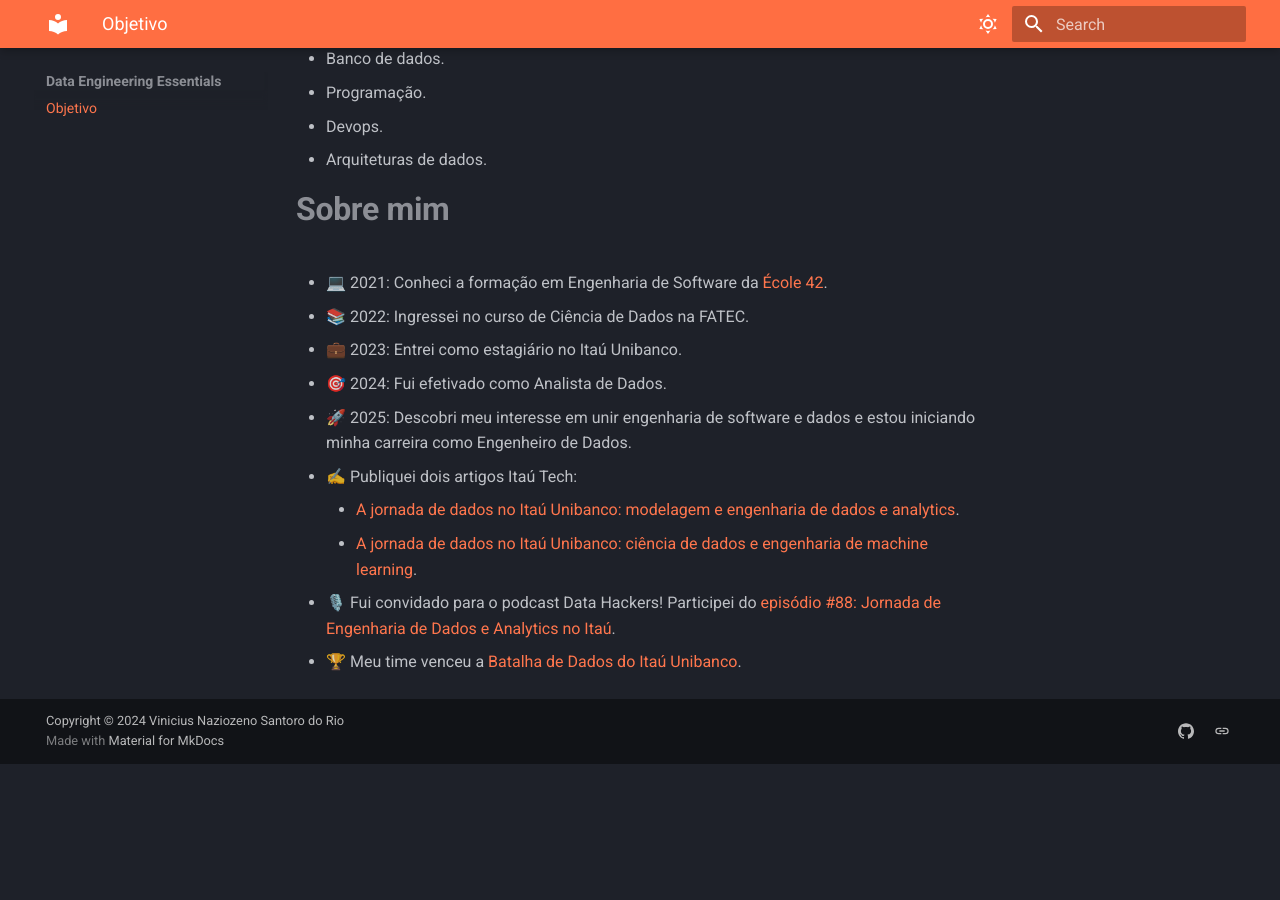
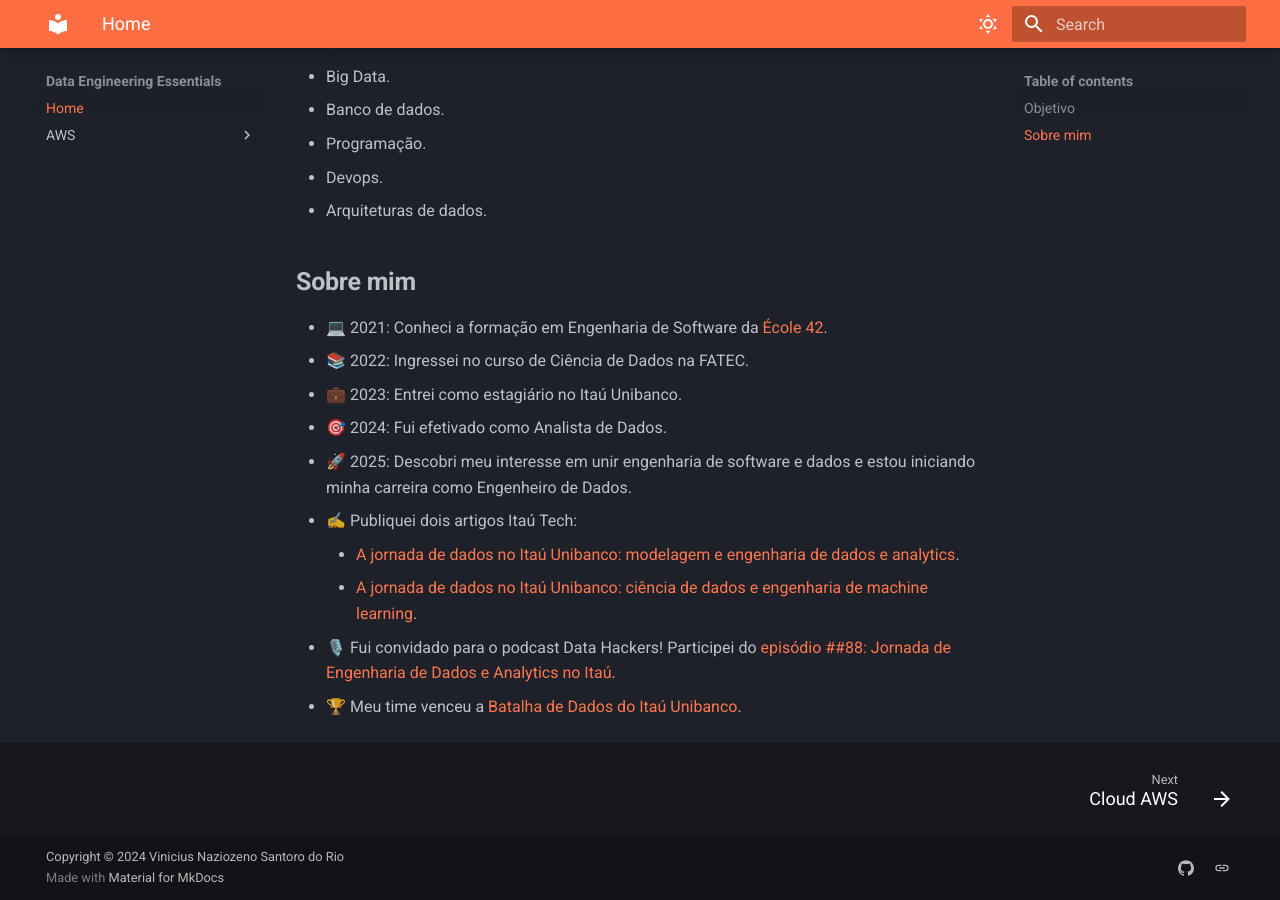
Before and after one commit to Vinicius-Santoro/data-engineering-essentials, an MkDocs documentation site: the page built from docs/index.md, in a window 1280 px wide and 900 px high, scrolled down 562 px. Built offline with MkDocs 1.6.1 and Material for MkDocs 9.7.7, drawn with Linux system fonts in a browser that asks for light colours; before the commit the page ends 1326 px from its top, so only the background shows below that.

```diff
--- /dev/null
+++ b/docs/AWS/01-aws-iam.md
@@ -0,0 +1,3 @@
+# **AWS IAM**
+
+Teste
--- a/docs/index.md
+++ b/docs/index.md
@@ -1,4 +1,4 @@
-# **Objetivo**
+## **Objetivo**
 
 Olá, muito prazer, sou o Vinicius!
 
@@ -17,7 +17,7 @@ Para alcançar esse objetivo, estou estruturando meus estudos com base nos segui
 - Devops.
 - Arquiteturas de dados.
 
-# **Sobre mim**
+## **Sobre mim**
 
 - 💻 2021: Conheci a formação em Engenharia de Software da [École 42](https://42.fr/en/homepage/).
 - 📚 2022: Ingressei no curso de Ciência de Dados na FATEC.
@@ -27,5 +27,5 @@ Para alcançar esse objetivo, estou estruturando meus estudos com base nos segui
 - ✍️ Publiquei dois artigos Itaú Tech:
 	- [A jornada de dados no Itaú Unibanco: modelagem e engenharia de dados e analytics](https://medium.com/itautech/a-jornada-de-dados-no-ita%C3%BA-unibanco-modelagem-e-engenharia-de-dados-e-analytics-6dfd9e5d66cc).
 	- [A jornada de dados no Itaú Unibanco: ciência de dados e engenharia de machine learning](https://medium.com/itautech/a-jornada-de-dados-no-ita%C3%BA-unibanco-ci%C3%AAncia-de-dados-e-engenharia-de-machine-learning-d15311dbf38e).
-- 🎙️ Fui convidado para o podcast Data Hackers! Participei do [episódio #88: Jornada de Engenharia de Dados e Analytics no Itaú](https://medium.com/data-hackers/jornada-de-engenharia-de-dados-e-analytics-no-ita%C3%BA-data-hackers-podcast-88-5518d40f2b38).
+- 🎙️ Fui convidado para o podcast Data Hackers! Participei do [episódio ##88: Jornada de Engenharia de Dados e Analytics no Itaú](https://medium.com/data-hackers/jornada-de-engenharia-de-dados-e-analytics-no-ita%C3%BA-data-hackers-podcast-88-5518d40f2b38).
 - 🏆 Meu time venceu a [Batalha de Dados do Itaú Unibanco](https://www.linkedin.com/posts/viniciusrio_vencedores-da-batalha-de-dados-do-ita%C3%BA-unibanco-activity-7224895881529974784-CuUD?utm_source=share&utm_medium=member_desktop).
--- a/mkdocs.yml
+++ b/mkdocs.yml
@@ -54,6 +54,10 @@ markdown_extensions:
   - admonition
   - pymdownx.details
 
+plugins:
+  - search
+  - include-markdown
+
 extra:
   social:
     - icon: simple/github
```
Also changed, not shown: docs/AWS/00-conhecendo-aws.md (added, +48 -0 lines), docs/assets/aws-azs.png (added), docs/assets/aws-services.png (added).
